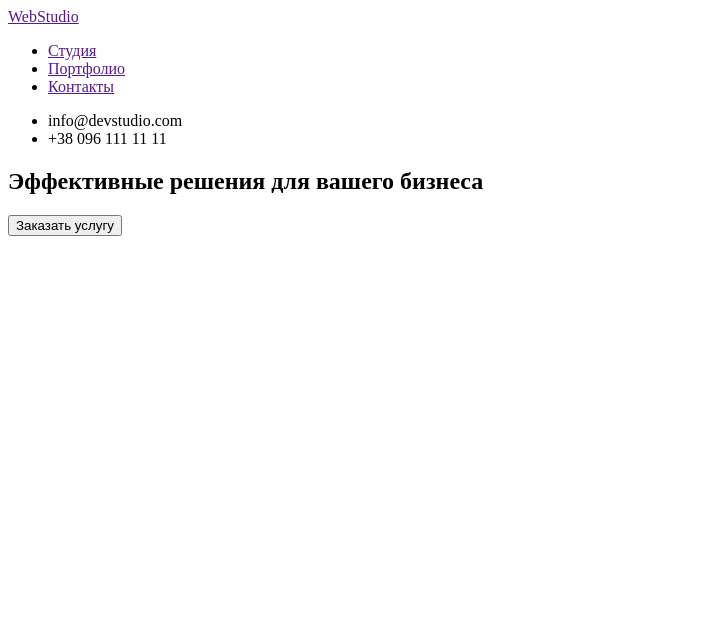
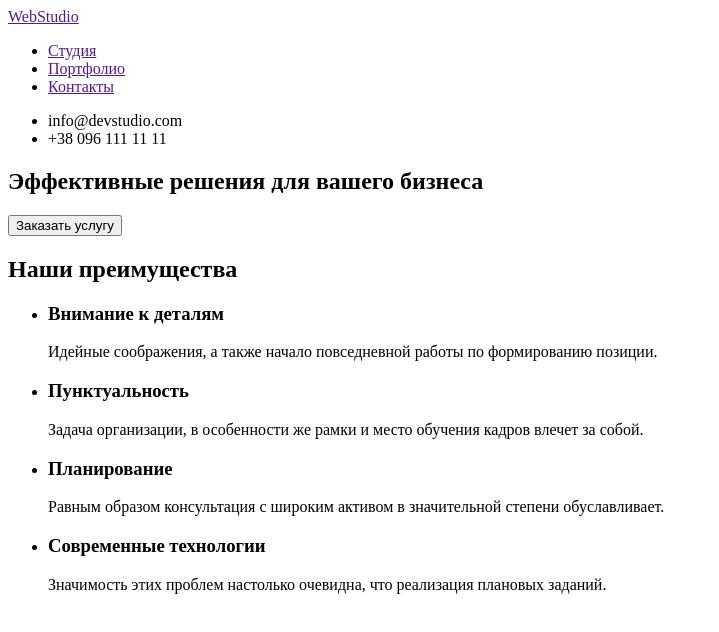
Before and after one commit to Serhii-Pietukhov/goit-markup-hw-01, a plain HTML site: page index.html in a window 1280 px wide. Shown: the whole page, without its empty margins (0-719 px from the left). Drawn offline with Linux system fonts and the light colour scheme.

Commit message:
Блок преимуществ

```diff
--- a/index.html
+++ b/index.html
@@ -30,12 +30,37 @@
         <h1>Эффективные решения для вашего бизнеса</h1>
         <button type="button">Заказать услугу</button>
 
+    </section>
 
+    <!--Преимущества-->
+    <section>
+        <h2>Наши преимущества</h2>
+        <ul>
+            <li>
+                <h3>Внимание к деталям</h3>
+                <p>Идейные соображения, а также начало повседневной работы по формированию позиции.</p>
+            </li>
+            <li>
+                <h3>Пунктуальность</h3>
+                <p>Задача организации, в особенности же рамки и место обучения кадров влечет за собой.</p>
+            </li>
+            <li>
+                <h3>Планирование</h3>
+                <p>Равным образом консультация с широким активом в значительной степени обуславливает.</p>
+            </li>
 
+            <li>
+                <h3>Современные технологии</h3>
+                <p>Значимость этих проблем настолько очевидна, что реализация плановых заданий.</p>
+            </li>
+
+        </ul>
 
 
     </section>
 
+    <!---->
+
 
 </body>
 </html>
```
